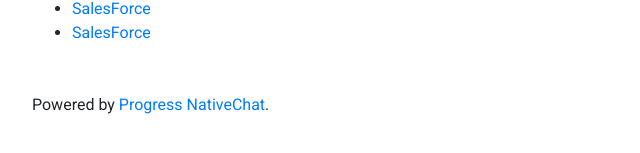
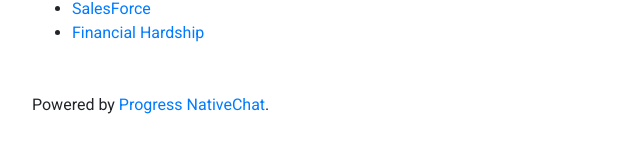
Before and after one commit to georgivar/nativechat-demos, a plain HTML site: page index.html in a window 1280 px wide. Shown: the part 241-394 px from the top of the page, 53-693 px from the left. Drawn offline with nearby package versions, Linux system fonts and the light colour scheme; a web font is replaced by a local one.

Commit message:
Update index.html

```diff
--- a/index.html
+++ b/index.html
@@ -59,7 +59,7 @@
             <small>(<a href="https://georgivar.github.io/nativechat-demos/field-services/popup.html">pop-up</a>)</small></li>
             <li><a href="https://georgivar.github.io/nativechat-demos/time-expense-tracking/">Time &amp; Expense Tracking</a> <small>(<a href="https://georgivar.github.io/nativechat-demos/time-expense-tracking/popup.html">pop-up</a> / <a href="https://screencast-o-matic.com/watch/cYieQl5uhl" target="_blank">video</a>)</small></li>
             <li><a href="https://georgivar.github.io/nativechat-demos/salesforce/index.html">SalesForce</a></li>
-            <li><a href="https://georgivar.github.io/nativechat-demos/financial-hardship/index.html">SalesForce</a></li>
+            <li><a href="https://georgivar.github.io/nativechat-demos/financial-hardship/index.html">Financial Hardship</a></li>
           </ul>
 
 
```
